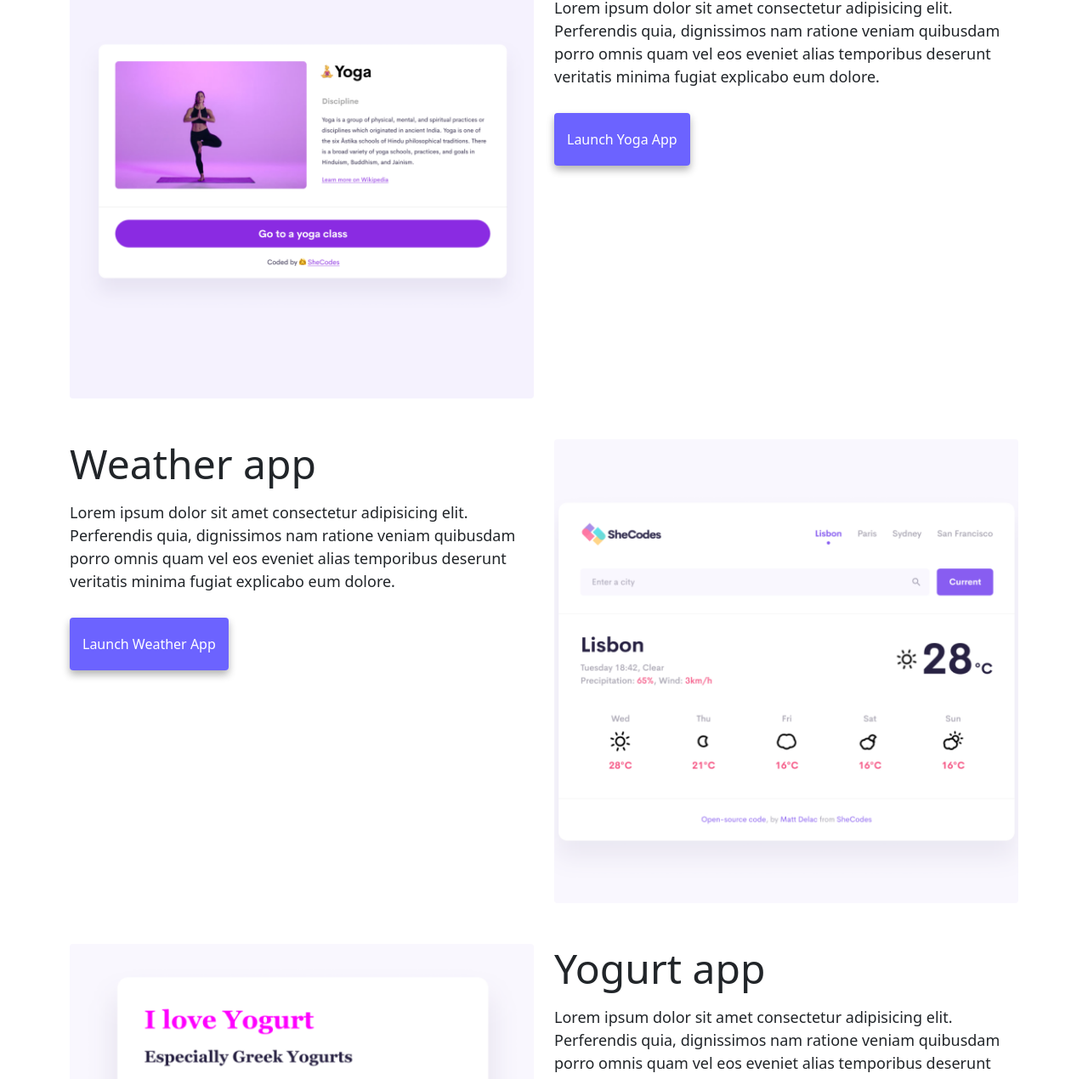
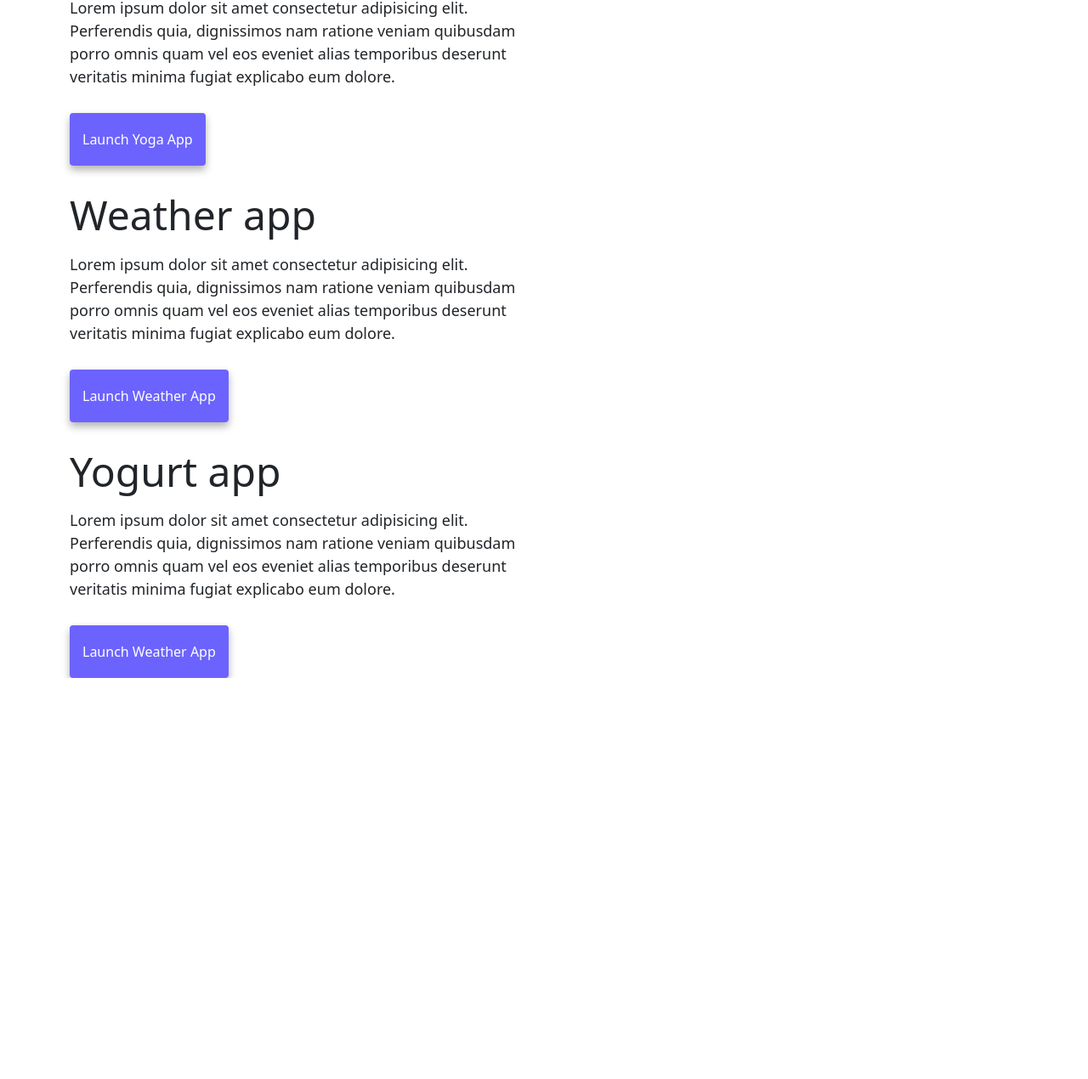
Before and after one commit to Thandowet/shecodes-responsive-homework, a website: page index.html in a window 1280 px wide. Shown: the part 573-1843 px from the top of the page at 85% size. After the commit the page ends 1371 px from the top, so only its background shows below. Drawn offline with nearby package versions, Linux system fonts and the light colour scheme.

Commit message:
removed images on the index page

```diff
--- a/index.html
+++ b/index.html
@@ -61,9 +61,7 @@
     </div>
     <div class="container">
       <div class="row">
-        <div class="col-6">
-          <img src="images/yoga.png" class="img-fluid rounded" />
-        </div>
+
         <div class="col-6">
           <h2 class="mb-3">Yoga app</h2>
           <p>
@@ -90,14 +88,9 @@
             <a href="#" class="primary-link">Launch Weather App</a>
           </div>
         </div>
-        <div class="col-6">
-          <img src="images/weather.png" class="img-fluid rounded" />
-        </div>
-      </div>
+
       <div class="row mt-5">
-        <div class="col-6">
-          <img src="images/yogurt.png" class="img-fluid rounded" />
-        </div>
+
         <div class="col-6">
           <h2 class="mb-3">Yogurt app</h2>
           <p>
```
Also changed, not shown: .codesandbox/tasks.json (added), .devcontainer/devcontainer.json (added), .github/dependabot.yml (added), 1 other file.
